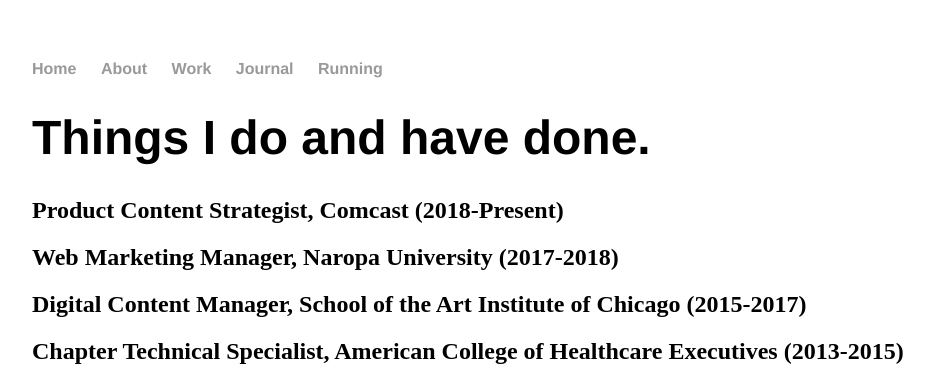
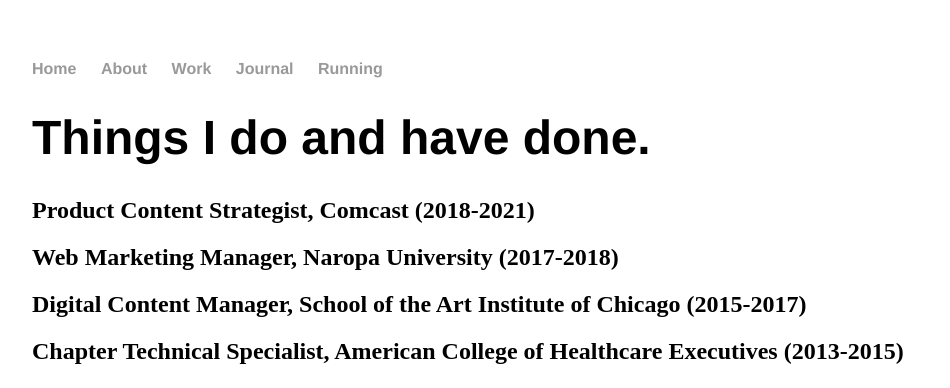
Before and after one commit to zoeakind/zoeakind.github.io, a Jekyll site: the page built from work/index.html, in a window 1280 px wide. Shown: the top 388 px of the page, without its empty margins (160-1110 px from the left). Built offline with Jekyll 4.4.1, drawn with Linux system fonts in a browser that asks for light colours.

Commit message:
Update index.html

```diff
--- a/work/index.html
+++ b/work/index.html
@@ -6,7 +6,7 @@
 <div class="blurb">
 	<h1>Things I do and have done.</h1>
 
-	<h2>Product Content Strategist, Comcast (2018-Present)</h2>
+	<h2>Product Content Strategist, Comcast (2018-2021)</h2>
 	<h2>Web Marketing Manager, Naropa University (2017-2018)</h2>
 	<h2>Digital Content Manager, School of the Art Institute of Chicago (2015-2017)</h2>
 	<h2>Chapter Technical Specialist, American College of Healthcare Executives (2013-2015)</h2>
```
